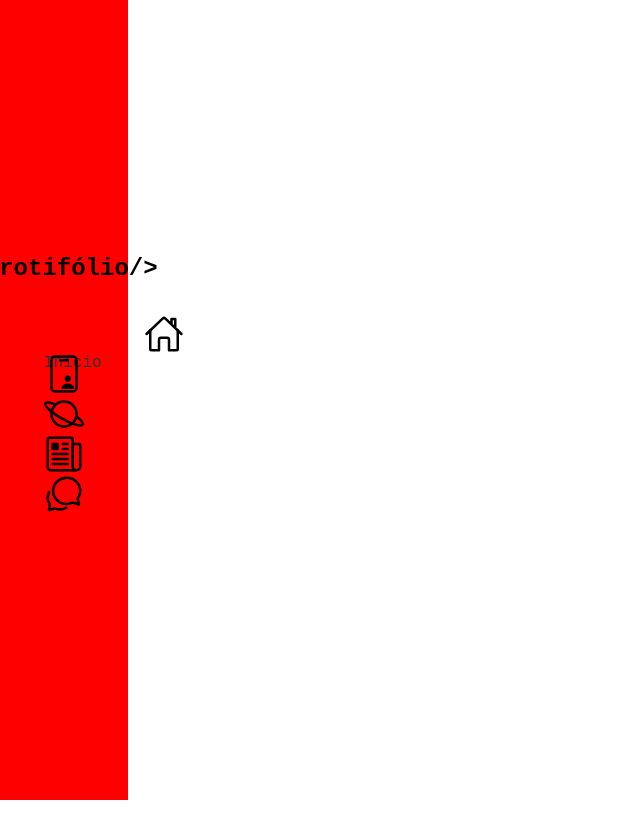
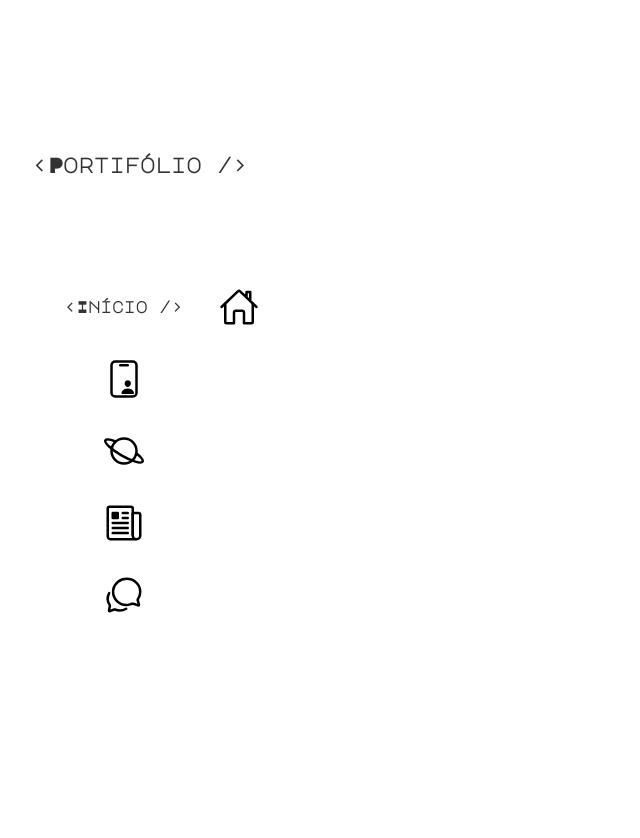
Before and after one commit to eziiel/portfolio, a React (Vite) app: page / in a window 1280 px wide. Shown: the top 838 px of the page, without its empty margins (0-640 px from the left). Built offline with nearby package versions, Linux system fonts and the light colour scheme.

Commit message:
details - NavBar

```diff
--- a/index.html
+++ b/index.html
@@ -5,8 +5,7 @@
     <!-- <link rel="icon" type="image/svg+xml" href="/vite.svg" /> -->
     <meta name="viewport" content="width=device-width, initial-scale=1.0" />
     <!-- meta tags -->
-    <link rel="preconnect" href="https://fonts.googleapis.com">
-    <link rel="preconnect" href="https://fonts.gstatic.com" crossorigin>
+    <link href="https://fonts.googleapis.com/css2?family=Major+Mono+Display&display=swap" rel="stylesheet">
     <title>Portifólio</title>
   </head>
   <body>
--- a/src/components/navBar/index.tsx
+++ b/src/components/navBar/index.tsx
@@ -11,13 +11,15 @@ export const NavBar: React.FC = () => {
   }
   return (
     <S.Nav>
-      <h1 onClick={() => setMenuOpen(-1)}>{`<Protifólio/>`}</h1>
+      <S.Title onClick={() => setMenuOpen(0)}>
+        <a href="#inicio">{`<Portifólio />`}</a>
+      </S.Title>
       <S.Ul>
         {Images.map(({ src, alt, text, id }) => (
           <S.Li key={alt} onClick={() => handleStatusMenu(id)}>
-            <S.LinkForPage>
+            <S.LinkForPage href={`#${text}`}>
               <S.Img src={src} alt={alt} status={id === menuOpen}></S.Img>
-              <S.SpanMenu status={id === menuOpen}>{text}</S.SpanMenu>
+              <S.SpanMenu status={id === menuOpen}>{`<${text} />`}</S.SpanMenu>
             </S.LinkForPage>
           </S.Li>
         ))}
--- a/src/components/navBar/styled.ts
+++ b/src/components/navBar/styled.ts
@@ -4,16 +4,17 @@ import styled, { css } from "styled-components"
 interface PropsImg {
   src: string;
   alt: string;
-  status?: boolean;
+  status: boolean;
 }
 
 interface PropsTitle {
-  status?: boolean;
+  status: boolean;
 }
 
 const Nav = styled.nav`
-  background: red;
-  width: 10%;
+  font-family: "Major Mono Display", monospace;
+  font-weight: bold;
+  padding: 0 2rem;
   height: 100vh;
   position: fixed;
   display: flex;
@@ -21,9 +22,17 @@ const Nav = styled.nav`
   justify-content: center;
   align-items: center;
 `
-
+const Title = styled.span`
+  font-weight: bold;
+  font-size: 1.3rem;
+  margin-bottom: 5rem;
+  a {
+    color: #333;
+  }
+`
 const Ul = styled.ul`
   display: flex;
+  gap: 2rem;
   flex-direction: column;
   padding: 2rem 0;
   width: 100%;
@@ -32,11 +41,7 @@ const Ul = styled.ul`
 
 const Li = styled.li`
   color: green;
-  display: flex;
-  gap: 1rem;
   position: relative;
-  align-items: center;
-  justify-content: center;
 `
 
 const Img = styled.img.attrs(({ alt, src, status }: PropsImg) => {
@@ -49,7 +54,7 @@ const Img = styled.img.attrs(({ alt, src, status }: PropsImg) => {
   ${props =>
     props.status === true &&
     css`
-      transform: translate3d(100px, 0, 0);
+      transform: translate3d(115px, 0, 0);
     `}
 `
 
@@ -60,18 +65,25 @@ const SpanMenu =
   color: #333;
   position: absolute;
   opacity: 0;
-  transform: translate3d(-40px, 0, 0);
+  transform: translate3d(-50px, 0, 0);
   transition: 0.5s ease-in;
 
 
   ${props =>
-    props.status === true &&
+    props.status &&
     css`
       opacity: 1;
       transform: translate3d(0, 0, 0);
     `}
 `
 
-const LinkForPage = styled.a``
+const LinkForPage = styled.a`
+  /* background: blue; */
+  width: 85%;
+  display: flex;
+  justify-content: center;
+  align-items: center;
+  gap: 0.5rem;
+`
 
-export { Nav, Ul, Li, Img, SpanMenu, LinkForPage }
+export { Nav, Ul, Li, Img, SpanMenu, LinkForPage, Title }
--- a/src/styleds/global.ts
+++ b/src/styleds/global.ts
@@ -19,7 +19,7 @@ img{
 }
 
 body{
-  font-family: 'Inconsolata', monospace;
+  /* font-family: 'Major Mono Display', monospace; */
   height: 1500px;
 }
 
```
